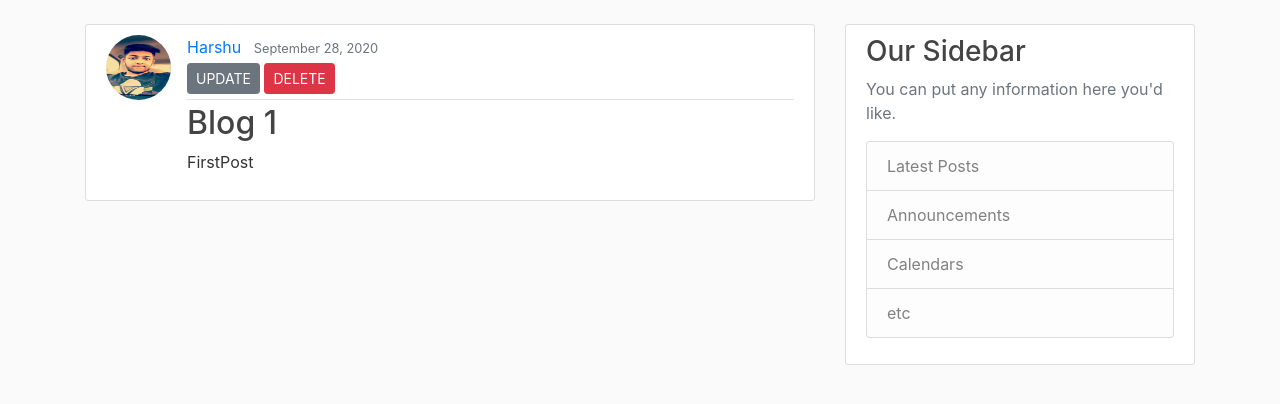
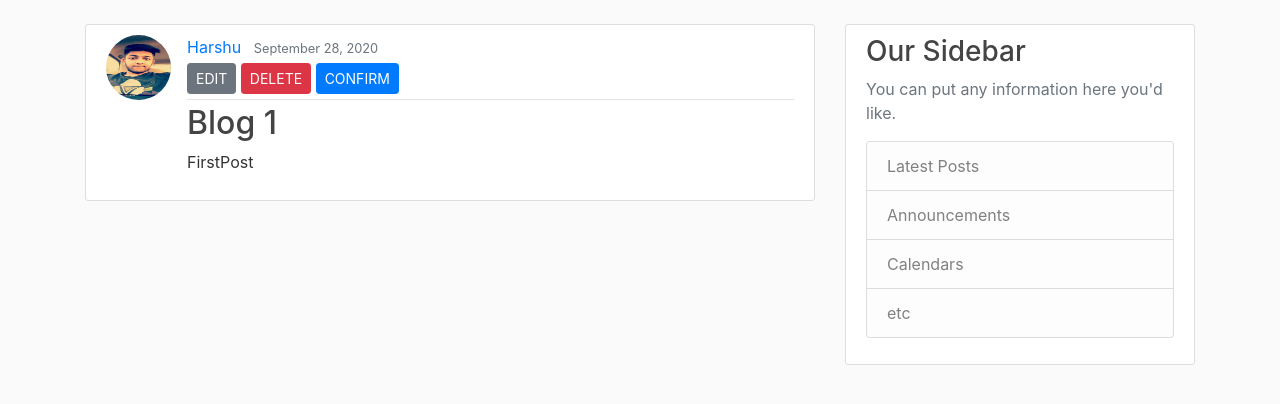
Before and after one commit to curiousHG/BlogApp, a Django app: page /post/1/ in a window 1280 px wide. Shown: the part 56-460 px from the top of the page. Run offline with Django 3.2, Linux system fonts and the light colour scheme; a user stored in the database is signed in; data comes from the database, SQL or seed files in the repository; both versions use the stored data as it was after the commit; some libraries are stand-ins or nearby versions.

Commit message:
data added

```diff
--- a/blog/templates/blog/post_detail.html
+++ b/blog/templates/blog/post_detail.html
@@ -8,8 +8,9 @@
           <small class="text-muted">{{ object.date_posted|date:"F d, Y" }}</small>
             {% if object.author == user %}
                 <div>
-                    <a class="btn btn-secondary btn-sm mt-1 mb-1" href="{% url 'post-update' object.id %}">UPDATE</a>
+                    <a class="btn btn-secondary btn-sm mt-1 mb-1" href="{% url 'post-update' object.id %}">EDIT</a>
                     <a class="btn btn-danger btn-sm mt-1 mb-1" href="{% url 'post-delete' object.id %}">DELETE</a>
+                    <a class="btn btn-primary btn-sm mt-1 mb-1" href="{% url 'blog-home'%}">CONFIRM</a>
                 </div>
             {% endif%}
         </div>
--- a/blog/templates/blog/post_form.html
+++ b/blog/templates/blog/post_form.html
@@ -9,7 +9,7 @@
                 {{ form|crispy }}
             </fieldset>
             <div class="form-group">
-                <button class="btn btn-outline-info" type="submit">Sign Up</button>
+                <button class="btn btn-outline-info" type="submit">Submit</button>
             </div>
         </form>
     </div>
--- a/blog/views.py
+++ b/blog/views.py
@@ -22,6 +22,8 @@ class PostListView(ListView):
     template_name = 'blog/home.html'  # <app>/<model>_<viewtype>.html
     context_object_name = 'posts'
     ordering = ['-date_posted']
+    paginate_by = 2
+
 
 
 class PostDetailView(DetailView):
```
Also changed, not shown: db.sqlite3.
